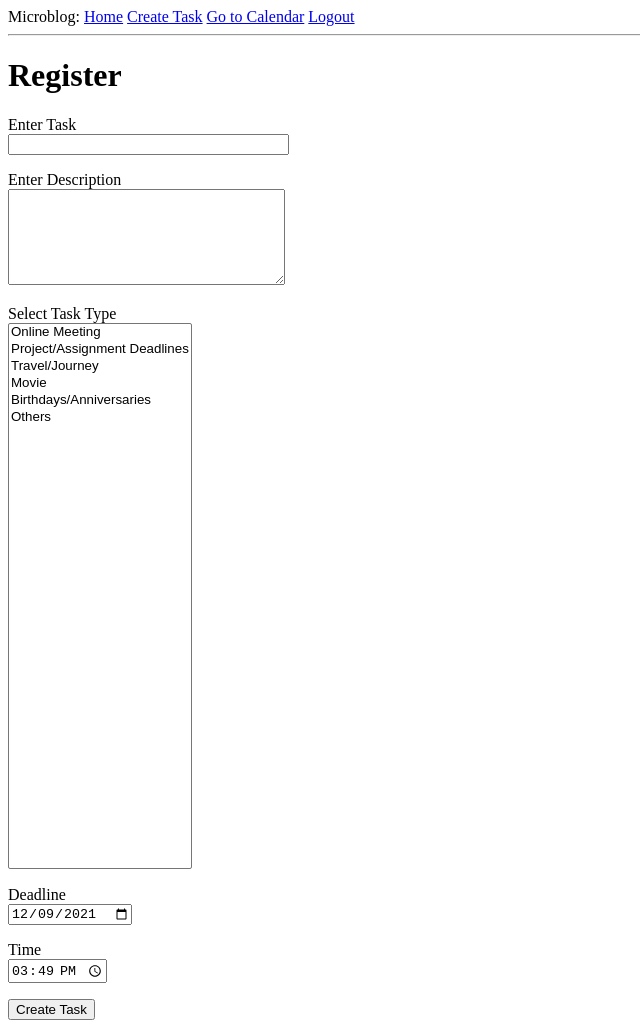
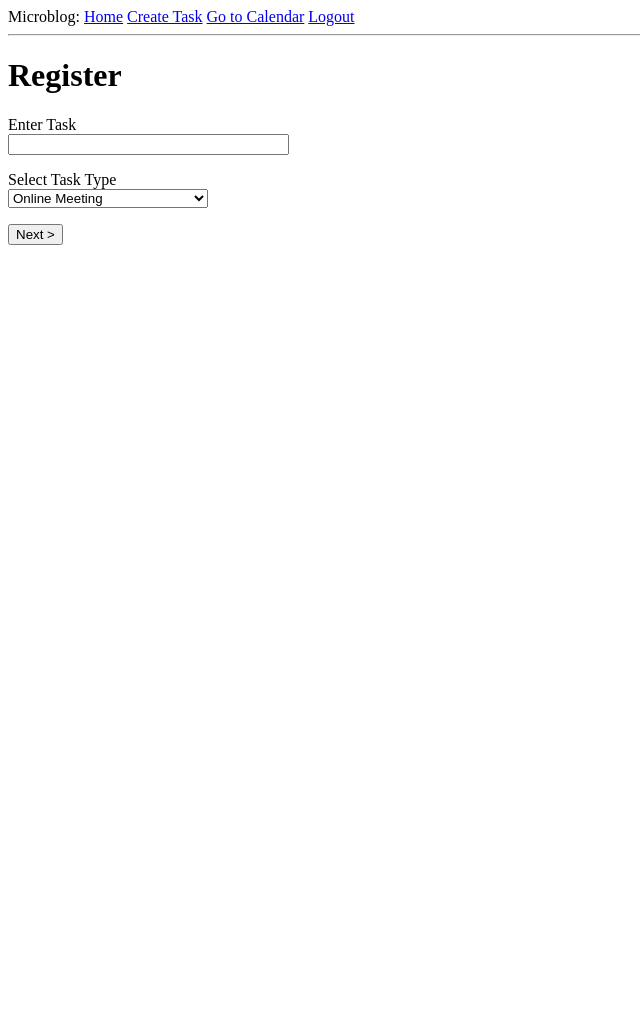
Before and after one commit to Pupking/Planner, a Flask app: page /create_task in a window 1280 px wide. Shown: the whole page, without its empty margins (0-640 px from the left). After the commit the page ends 800 px from the top, so only its background shows below. Run offline with Flask 2, Linux system fonts and the light colour scheme; the visitor is signed in with stand-in values (Sample User, id 1); some libraries are stand-ins or nearby versions.

Commit message:
Changing task forms to make filter

```diff
--- a/Backend/forms.py
+++ b/Backend/forms.py
@@ -1,6 +1,5 @@
 from flask_wtf import FlaskForm
 from wtforms import StringField, PasswordField, BooleanField, SubmitField, TextAreaField, SelectField, DateField, TimeField, DateTimeField
-#from wtforms.fields.html5 import DateTimeField
 from wtforms.validators import ValidationError, DataRequired, Email, EqualTo, Length
 from DBHandler.models import User
 
@@ -46,10 +45,13 @@ class ResetPasswordForm(FlaskForm):
 
 class TaskCreatorForm(FlaskForm):
     title = StringField('Enter Task', validators=[DataRequired()])
-    desc = TextAreaField('Enter Description', validators=[Length(min=0, max=350)])
     task_type = SelectField(
         'Select Task Type',
         choices=[('onlme','Online Meeting'), ('projs','Project/Assignment Deadlines'), ('travl','Travel/Journey'), ('movie','Movie'), ('birth','Birthdays/Anniversaries'), ('gentk','Others')], validators=[DataRequired()])
-    deadline = DateField('Deadline', format='%Y-%m-%d')
+    submit = SubmitField('Next >')
+
+class TaskDetailForm(FlaskForm):
+    date = DateField('Date', format='%Y-%m-%d')
     time = TimeField('Time', format='%H:%M')
-    submit = SubmitField('Create Task')
+    desc = TextAreaField('Enter Description', validators=[Length(min=0, max=350)])
+    meet_link = StringField('Meeting Link', validators=[DataRequired()])
--- a/Backend/routes.py
+++ b/Backend/routes.py
@@ -89,15 +89,11 @@ def reset_password(token):
 def create_task():
     form = TaskCreatorForm()
     if form.validate_on_submit():
-        task = Task(creator=current_user, title=form.title.data, desc=form.desc.data
-            ,task_type=form.task_type.data)
+        task = Task(creator=current_user, title=form.title.data, task_type=form.task_type.data)
         db.session.add(task)
         db.session.commit()
         flash('Task successfully created!!')
         return redirect(url_for('index'))
-    elif request.method == 'GET':
-        form.deadline.data = datetime.now()
-        form.time.data = datetime.now()
     return render_template('create_task.html', title='Create Task', form=form)
 
 @app.route('/delete_task/<title>', methods=['GET','POST'])
--- a/Backend/templates/create_task.html
+++ b/Backend/templates/create_task.html
@@ -12,30 +12,9 @@
             {% endfor %}
         </p>
         <p>
-            {{ form.desc.label }}<br>
-            {{ form.desc(cols=32, rows=6) }}<br>
-            {% for error in form.desc.errors %}
-            <span style="color: red;">[{{ error }}]</span>
-            {% endfor %}
-        </p>
-        <p>
             {{ form.task_type.label }}<br>
-            {{ form.task_type(size=32) }}<br>
+            {{ form.task_type() }}<br>
             {% for error in form.task_type.errors %}
-            <span style="color: red;">[{{ error }}]</span>
-            {% endfor %}
-        </p>
-        <p>
-            {{ form.deadline.label }}<br>
-            {{ form.deadline() }}<br>
-            {% for error in form.deadline.errors %}
-            <span style="color: red;">[{{ error }}]</span>
-            {% endfor %}
-        </p>
-        <p>
-            {{ form.time.label }}<br>
-            {{ form.time() }}<br>
-            {% for error in form.time.errors %}
             <span style="color: red;">[{{ error }}]</span>
             {% endfor %}
         </p>
--- a/DBHandler/models.py
+++ b/DBHandler/models.py
@@ -45,7 +45,6 @@ class User(UserMixin, db.Model):
 class Task(db.Model):
     id = db.Column(db.Integer, primary_key=True)
     title = db.Column(db.String(150))
-    desc = db.Column(db.String(350))
     timestamp = db.Column(db.DateTime, index=True, default=datetime.utcnow)
     user_id = db.Column(db.Integer, db.ForeignKey('user.id'))
     task_type = db.Column(db.String(5))
```
Also changed, not shown: migrations/versions/6ed0d3efc180_.py (added, +28 -0 lines).
